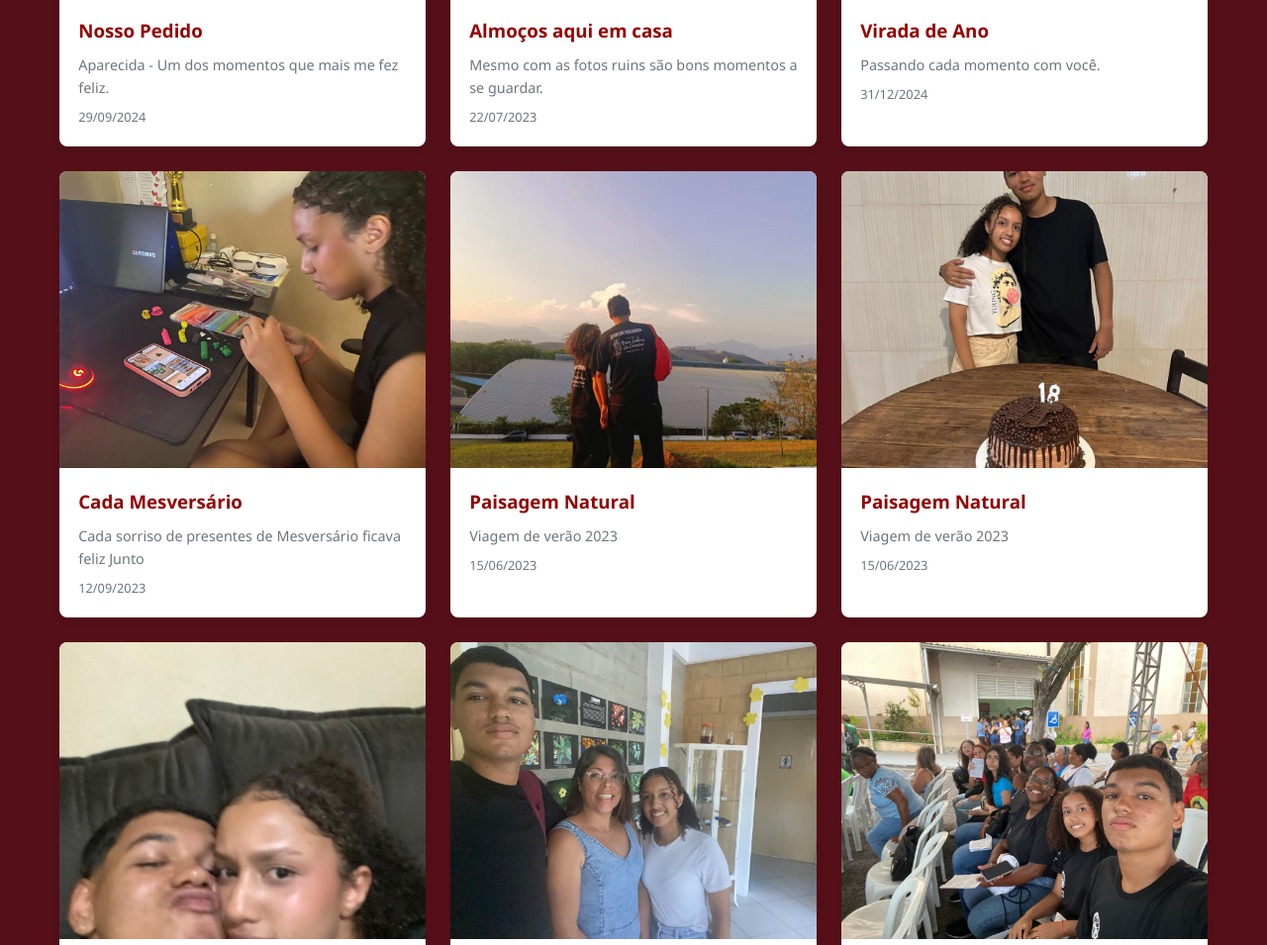
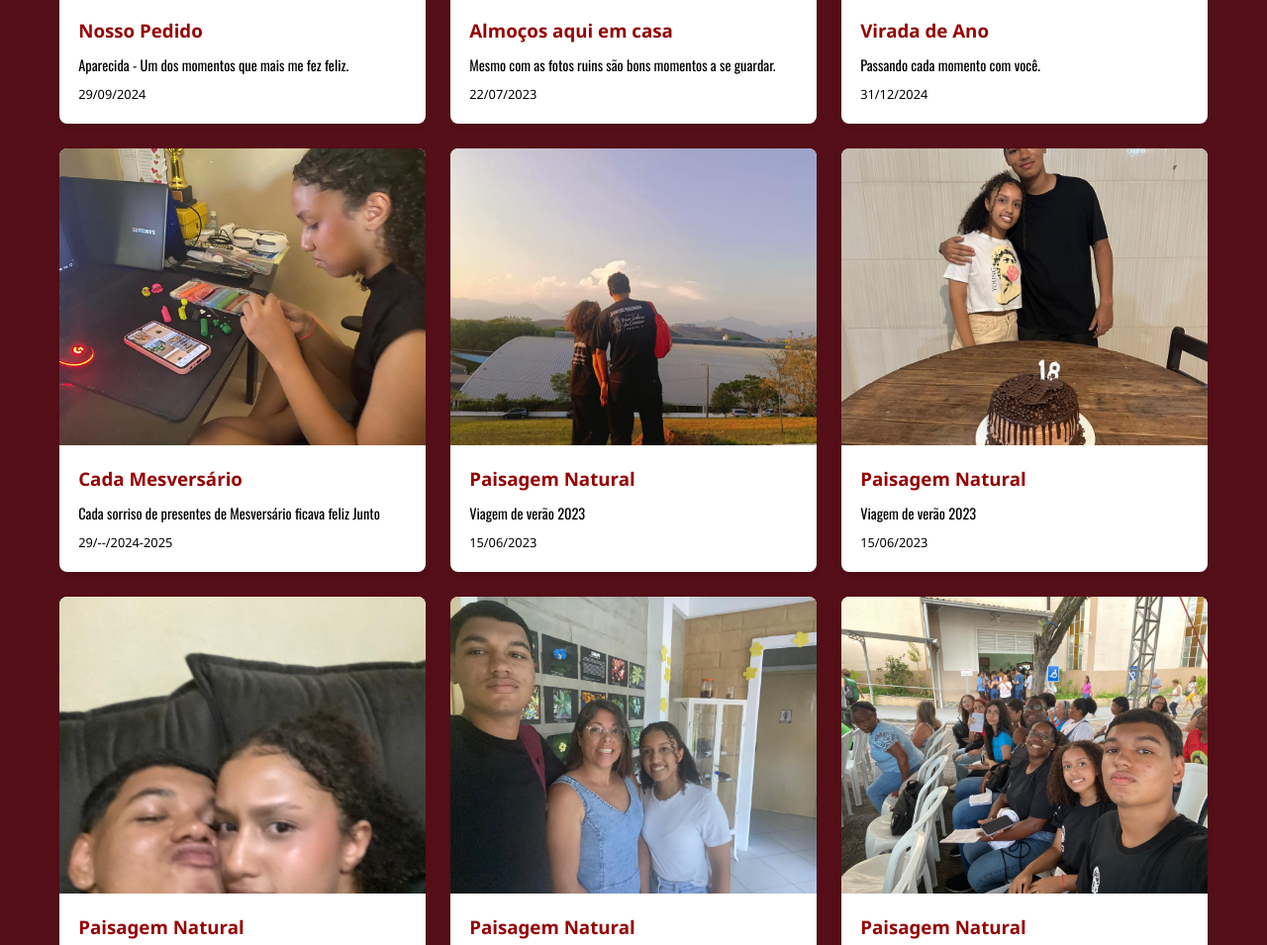
Before and after one commit to emanuelmadeira/29-09, a plain HTML site: page index.html in a window 1280 px wide. Shown: the part 596-1551 px from the top of the page at 99% size. Drawn offline with nearby package versions, Linux system fonts and the light colour scheme.

Commit message:
Ajustando Css

```diff
--- a/index.html
+++ b/index.html
@@ -4,6 +4,9 @@
     <meta charset="UTF-8">
     <meta name="viewport" content="width=device-width, initial-scale=1.0">
     <title>29/09</title>
+    <link rel="preconnect" href="https://fonts.googleapis.com">
+    <link rel="preconnect" href="https://fonts.gstatic.com" crossorigin>
+    <link href="https://fonts.googleapis.com/css2?family=Oswald:wght@200..700&display=swap" rel="stylesheet">
     <link rel="stylesheet" href="style.css">
     <audio id="background-music" autoplay loop>
         <source src="acerola-acústico-de-quarto.mp3" type="audio/mpeg">
@@ -69,7 +72,7 @@
                 <div class="photo-info">
                     <h3>Cada Mesversário</h3>
                     <p>Cada sorriso de presentes de Mesversário ficava feliz Junto</p>
-                    <span class="photo-date">12/09/2023</span>
+                    <span class="photo-date">29/--/2024-2025</span>
                 </div>
             </div>
                <div class="photo-card medium">
--- a/style.css
+++ b/style.css
@@ -5,7 +5,7 @@
     --accent-color: #630a0a;
     --light-color: #f8f9fa;
     --dark-color: #212529;
-    --gray-color: #6c757d;
+    --gray-color: #000000;
     --shadow: 0 4px 6px rgba(0, 0, 0, 0.1);
     --shadow-hover: 0 10px 15px rgba(0, 0, 0, 0.2);
     --transition: all 0.3s ease;
@@ -44,6 +44,9 @@ body {
 .header p {
     font-size: 1.1rem;
     opacity: 0.9;
+}
+.photo-card p {
+     font-family: "Oswald", sans-serif;
 }
 
 /* Container Principal */
@@ -88,6 +91,7 @@ body {
     display: grid;
     gap: 25px;
 }
+
 
 .grid-layout {
     grid-template-columns: repeat(auto-fill, minmax(300px, 1fr));
```
